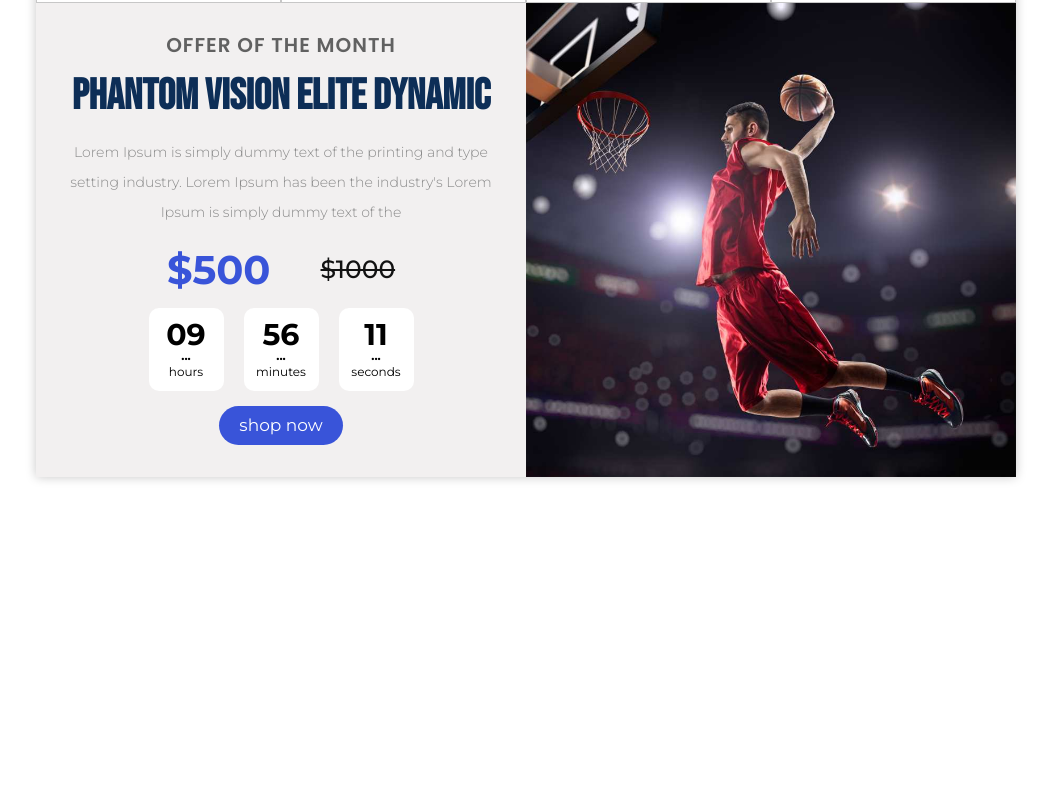
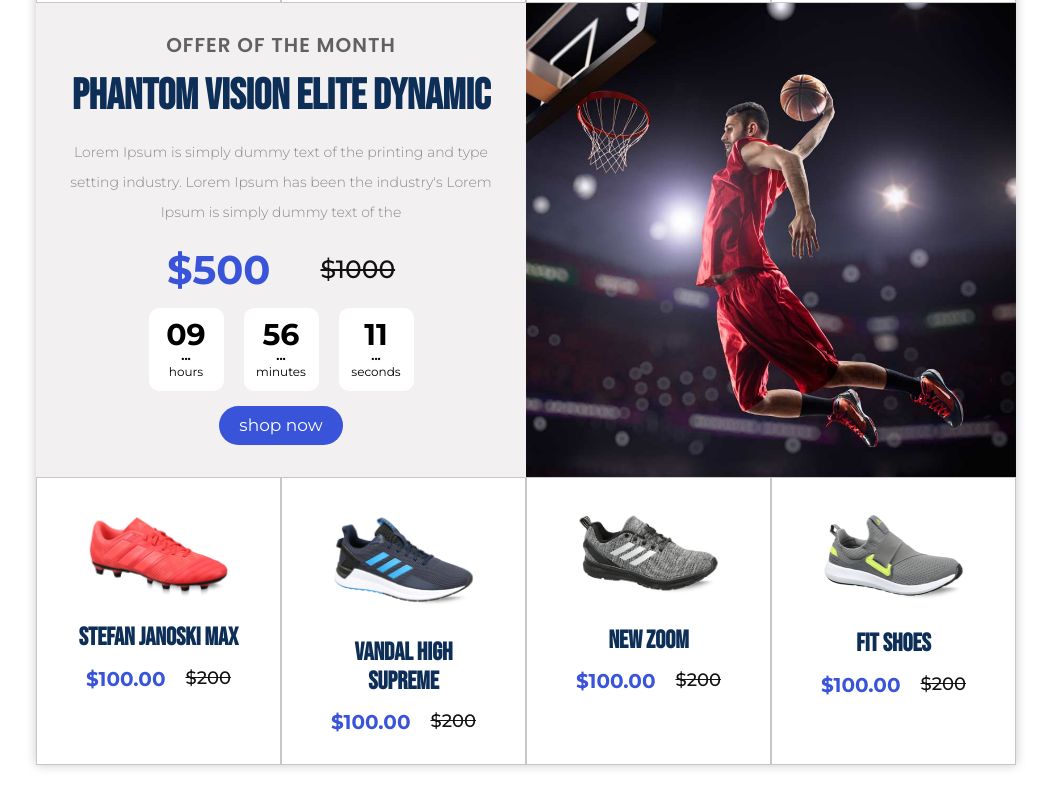
Before and after one commit to Abdrrahim-dev/sports-store, a plain HTML site: page index.html in a window 1280 px wide. Shown: the part 1050-1855 px from the top of the page, without its empty margins (114-1165 px from the left). Before the commit the page ends 1567 px from the top, so only its background shows below. Drawn offline with Linux system fonts and the light colour scheme.

Commit message:
create shoes part

```diff
--- a/css/style.css
+++ b/css/style.css
@@ -237,7 +237,7 @@ header .right i.left-border {
   border: 1px solid rgba(0, 0, 0, 0.22);
 }
 
-.main-sec .container .cards .card i {
+.main-sec .container .one .card i {
   font-size: 35px;
   color: var(--second-color);
   margin-bottom: 25px;
@@ -249,7 +249,7 @@ header .right i.left-border {
   font-weight: 700;
   font-family: var(--Bebas);
 }
-.main-sec .container .cards .card p {
+.main-sec .container .one .card p {
   font-size: 10px;
   line-height: 24px;
   color: var(--second-color);
@@ -257,7 +257,7 @@ header .right i.left-border {
   font-family: var(--montserrat);
   margin: 10px 0;
 }
-.main-sec .container .cards .card a {
+.main-sec .container .one .card a {
   font-size: 13px;
   line-height: 26px;
   color: var(--third-color);
@@ -389,5 +389,31 @@ header .right i.left-border {
   font-size: 17px;
   font-family: var(--montserrat);
 }
+/* second cards box */
 
+.two img {
+  max-width: 100%;
+  margin-bottom: 20px;
+}
+
+.two .price {
+  display: flex;
+  justify-content: center;
+  margin-top: 15px;
+}
+.two .price .now {
+  font-size: 20px;
+  color: #3954d9;
+  font-weight: 700;
+  font-family: "Montserrat";
+  padding: 0 10px;
+}
+.two .price .past {
+  font-size: 18px;
+  text-decoration: line-through;
+  color: #121212;
+  font-weight: 500;
+  font-family: "Montserrat";
+  padding: 0 10px;
+}
 /* end main section */
--- a/index.html
+++ b/index.html
@@ -76,7 +76,7 @@
     <div class="main-sec">
       <div class="container">
         <!-- first cards box -->
-        <div class="cards">
+        <div class="cards one">
           <div class="card">
             <i class="fa-solid fa-plane"></i>
             <h2>free shipping</h2>
@@ -146,6 +146,41 @@
           </div>
           <div class="card"><img src="images/man.png" alt="" /></div>
         </div>
+        <!-- second cards box -->
+        <div class="cards two">
+          <div class="card">
+            <img src="images/Layer 4.png" alt="" />
+            <h2>Stefan Janoski Max</h2>
+            <div class="price">
+              <div class="now">$100.00</div>
+              <div class="past">$200</div>
+            </div>
+          </div>
+          <div class="card">
+            <img src="images/Layer 5.png" alt="" />
+            <h2>Vandal High Supreme</h2>
+            <div class="price">
+              <div class="now">$100.00</div>
+              <div class="past">$200</div>
+            </div>
+          </div>
+          <div class="card">
+            <img src="images/Layer 6.png" alt="" />
+            <h2>New Zoom</h2>
+            <div class="price">
+              <div class="now">$100.00</div>
+              <div class="past">$200</div>
+            </div>
+          </div>
+          <div class="card">
+            <img src="images/Layer 7.png" alt="" />
+            <h2>Fit Shoes</h2>
+            <div class="price">
+              <div class="now">$100.00</div>
+              <div class="past">$200</div>
+            </div>
+          </div>
+        </div>
       </div>
     </div>
     <!-- end main section -->
```
Also changed, not shown: images/Layer 4.png (added), images/Layer 5.png (added), images/Layer 6.png (added), images/Layer 7.png (added).
